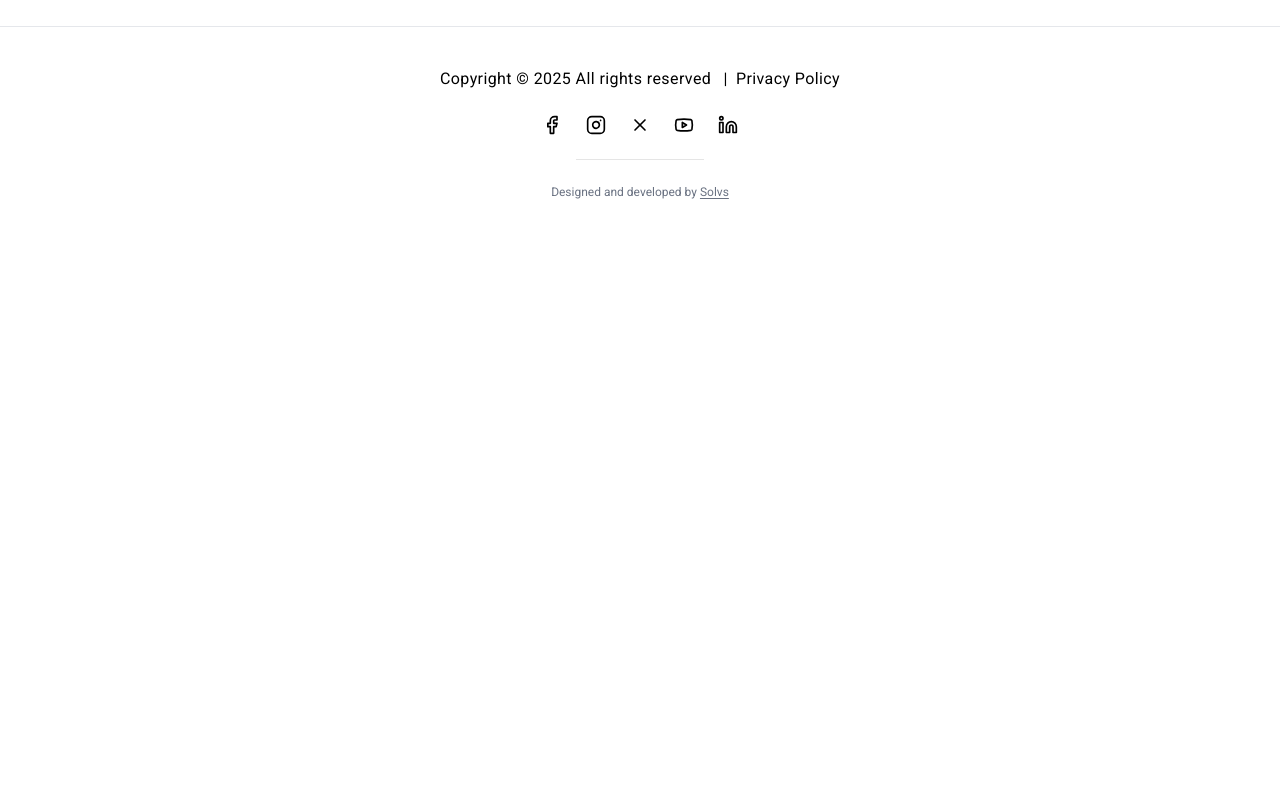
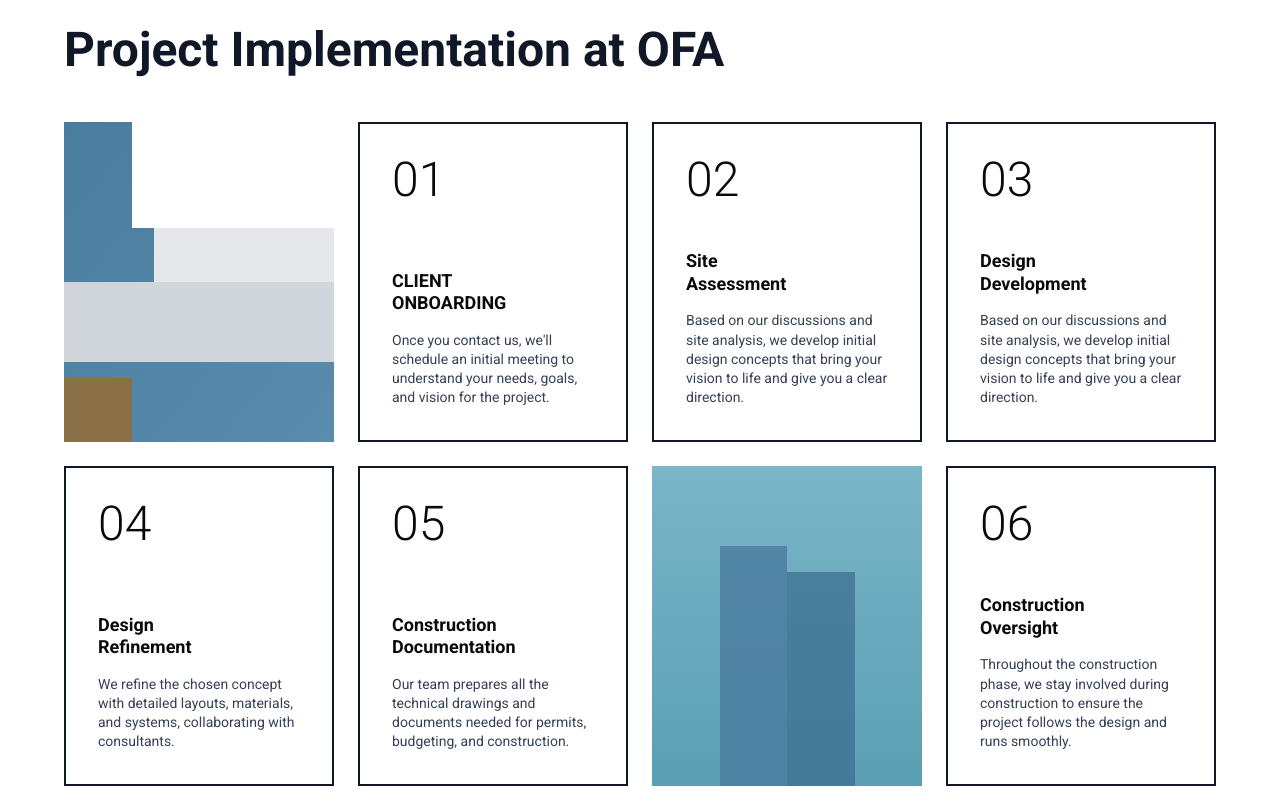
Before and after one commit to vamsi-solvs/Solvs-website, a Next.js app: page /test in a window 1280 px wide. Shown: the part 1360-2160 px from the top of the page. Before the commit the page ends 1600 px from the top, so only its background shows below. Built offline with nearby package versions, Linux system fonts and the light colour scheme.

Commit message:
studio ending is pending

```diff
--- a/src/features/studio/people/PeopleContent.jsx
+++ b/src/features/studio/people/PeopleContent.jsx
@@ -1,10 +1,41 @@
-import React from 'react';
+import Image from 'next/image';
+import { peopleData } from '@/utils/people';
 
+// Reusable card component for a single person
+const PersonCard = ({ imageUrl, name, designation }) => {
+  return (
+    <div className="flex flex-col items-center text-center p-4">
+      <div className="w-full aspect-square relative mb-4 bg-gray-300 rounded-lg overflow-hidden">
+        {imageUrl ? (
+          <Image
+            src={imageUrl}
+            alt={`Photo of ${name}`}
+            layout="fill"
+            objectFit="cover"
+          />
+        ) : null}
+      </div>
+      <h3 className="text-xl font-semibold">{name}</h3>
+      <p className="text-md text-gray-600">{designation}</p>
+    </div>
+  );
+};
+
+// Main component to display a list of people
 const PeopleContent = () => {
+
   return (
-    <div className="text-center p-8">
-      <h2 className="text-3xl font-bold mb-4">People Content</h2>
-      <p className="text-lg text-gray-700">Information about the studio&apos;s team and collaborators will be displayed here.</p>
+    <div className="container mx-auto px-4 py-12">
+      <div className="grid grid-cols-1 sm:grid-cols-2 md:grid-cols-3 lg:grid-cols-4 xl:grid-cols-5 gap-8">
+        {peopleData.map((person, index) => (
+          <PersonCard
+            key={index}
+            name={person.name}
+            designation={person.designation}
+            imageUrl={person.imageUrl}
+          />
+        ))}
+      </div>
     </div>
   );
 };
--- a/src/features/studio/profile/components/HeroSection.jsx
+++ b/src/features/studio/profile/components/HeroSection.jsx
@@ -91,6 +91,9 @@
           rhoncus ipsum ornare tempor.
         </p>
       </ContentSection>
+
+      {/* Project Implementation Section */}
+      <ProjectImplementation />
     </div>
   );
 };
@@ -120,4 +123,153 @@
   );
 };
 
+// Project Implementation Component
+const ProjectImplementation = () => {
+  const ref = useRef(null);
+  const isInView = useInView(ref, { once: true, margin: "-100px" });
+
+  return (
+    <motion.div
+      ref={ref}
+      className="bg-white px-6 sm:px-8 md:px-12 lg:px-16 py-12 md:py-16 lg:py-20"
+      initial={{ opacity: 0, y: 50 }}
+      animate={isInView ? { opacity: 1, y: 0 } : {}}
+      transition={{ duration: 0.8, ease: "easeOut" }}
+    >
+      <div className="w-full">
+        <h1 className="text-4xl md:text-5xl font-bold mb-12 text-gray-900">
+          Project Implementation at OFA
+        </h1>
+
+        <div className="grid grid-cols-1 md:grid-cols-2 lg:grid-cols-4 gap-6">
+          {/* Row 1 - Image */}
+          <motion.div
+            className="relative h-80 overflow-hidden"
+            initial={{ opacity: 0, x: -100 }}
+            animate={isInView ? { opacity: 1, x: 0 } : {}}
+            transition={{ duration: 0.5, delay: 0 }}
+          >
+            <div className="absolute inset-0 bg-[#4A7C9E]">
+              <div className="absolute inset-0 bg-gradient-to-br from-[#4A7C9E] to-[#5A8CAE]" />
+              <div className="absolute top-0 right-0 w-3/4 h-1/3 bg-white" />
+              <div className="absolute top-1/3 right-0 w-2/3 h-1/4 bg-gray-200" />
+              <div className="absolute bottom-1/4 left-0 right-0 h-1/4 bg-gray-300" />
+              <div className="absolute bottom-0 left-0 w-1/4 h-1/5 bg-[#8B6F47]" />
+            </div>
+          </motion.div>
+
+          {/* Card 01 */}
+          <motion.div
+            className="border-2 border-gray-900 p-8 flex flex-col justify-between h-80"
+            initial={{ opacity: 0, x: -100 }}
+            animate={isInView ? { opacity: 1, x: 0 } : {}}
+            transition={{ duration: 0.5, delay: 0.1 }}
+          >
+            <div className="text-5xl font-light mb-8">01</div>
+            <div>
+              <h2 className="text-lg font-bold mb-4 leading-tight">CLIENT<br />ONBOARDING</h2>
+              <p className="text-sm text-gray-700 leading-snug">
+                Once you contact us, we&apos;ll schedule an initial meeting to understand your needs, goals, and vision for the project.
+              </p>
+            </div>
+          </motion.div>
+
+          {/* Card 02 */}
+          <motion.div
+            className="border-2 border-gray-900 p-8 flex flex-col justify-between h-80"
+            initial={{ opacity: 0, x: -100 }}
+            animate={isInView ? { opacity: 1, x: 0 } : {}}
+            transition={{ duration: 0.5, delay: 0.2 }}
+          >
+            <div className="text-5xl font-light mb-8">02</div>
+            <div>
+              <h2 className="text-lg font-bold mb-4 leading-tight">Site<br />Assessment</h2>
+              <p className="text-sm text-gray-700 leading-snug">
+                Based on our discussions and site analysis, we develop initial design concepts that bring your vision to life and give you a clear direction.
+              </p>
+            </div>
+          </motion.div>
+
+          {/* Card 03 */}
+          <motion.div
+            className="border-2 border-gray-900 p-8 flex flex-col justify-between h-80"
+            initial={{ opacity: 0, x: -100 }}
+            animate={isInView ? { opacity: 1, x: 0 } : {}}
+            transition={{ duration: 0.5, delay: 0.3 }}
+          >
+            <div className="text-5xl font-light mb-8">03</div>
+            <div>
+              <h2 className="text-lg font-bold mb-4 leading-tight">Design<br />Development</h2>
+              <p className="text-sm text-gray-700 leading-snug">
+                Based on our discussions and site analysis, we develop initial design concepts that bring your vision to life and give you a clear direction.
+              </p>
+            </div>
+          </motion.div>
+
+          {/* Row 2 - Card 04 */}
+          <motion.div
+            className="border-2 border-gray-900 p-8 flex flex-col justify-between h-80"
+            initial={{ opacity: 0, x: 100 }}
+            animate={isInView ? { opacity: 1, x: 0 } : {}}
+            transition={{ duration: 0.5, delay: 0.4 }}
+          >
+            <div className="text-5xl font-light mb-8">04</div>
+            <div>
+              <h2 className="text-lg font-bold mb-4 leading-tight">Design<br />Refinement</h2>
+              <p className="text-sm text-gray-700 leading-snug">
+                We refine the chosen concept with detailed layouts, materials, and systems, collaborating with consultants.
+              </p>
+            </div>
+          </motion.div>
+
+          {/* Card 05 */}
+          <motion.div
+            className="border-2 border-gray-900 p-8 flex flex-col justify-between h-80"
+            initial={{ opacity: 0, x: 100 }}
+            animate={isInView ? { opacity: 1, x: 0 } : {}}
+            transition={{ duration: 0.5, delay: 0.5 }}
+          >
+            <div className="text-5xl font-light mb-8">05</div>
+            <div>
+              <h2 className="text-lg font-bold mb-4 leading-tight">Construction<br />Documentation</h2>
+              <p className="text-sm text-gray-700 leading-snug">
+                Our team prepares all the technical drawings and documents needed for permits, budgeting, and construction.
+              </p>
+            </div>
+          </motion.div>
+
+          {/* Row 2 - Image */}
+          <motion.div
+            className="relative h-80 overflow-hidden"
+            initial={{ opacity: 0, x: 100 }}
+            animate={isInView ? { opacity: 1, x: 0 } : {}}
+            transition={{ duration: 0.5, delay: 0.6 }}
+          >
+            <div className="absolute inset-0 bg-gradient-to-b from-[#7AB5C9] to-[#5A9FB3]">
+              <div className="absolute bottom-0 left-1/4 w-1/4 h-3/4 bg-[#4A7B9E] opacity-80" />
+              <div className="absolute bottom-0 left-1/2 w-1/4 h-2/3 bg-[#3A6B8E] opacity-70" />
+            </div>
+          </motion.div>
+
+          {/* Card 06 */}
+          <motion.div
+            className="border-2 border-gray-900 p-8 flex flex-col justify-between h-80"
+            initial={{ opacity: 0, x: 100 }}
+            animate={isInView ? { opacity: 1, x: 0 } : {}}
+            transition={{ duration: 0.5, delay: 0.7 }}
+          >
+            <div className="text-5xl font-light mb-8">06</div>
+            <div>
+              <h2 className="text-lg font-bold mb-4 leading-tight">Construction<br />Oversight</h2>
+              <p className="text-sm text-gray-700 leading-snug">
+                Throughout the construction phase, we stay involved during construction to ensure the project follows the design and runs smoothly.
+              </p>
+            </div>
+          </motion.div>
+        </div>
+      </div>
+    </motion.div>
+  );
+};
+
 export default HeroSection;
--- /dev/null
+++ b/src/utils/people.js
@@ -0,0 +1,27 @@
+export const peopleData = [
+  {
+    name: 'Olivia Chen',
+    designation: 'Principal Architect',
+    imageUrl: null,
+  },
+  {
+    name: 'Benjamin Carter',
+    designation: 'Lead Designer',
+    imageUrl: null,
+  },
+  {
+    name: 'Sophia Rodriguez',
+    designation: 'Project Manager',
+    imageUrl: null,
+  },
+  {
+    name: 'Liam Goldberg',
+    designation: 'Architectural Technologist',
+    imageUrl: null,
+  },
+  {
+    name: 'Ava Nguyen',
+    designation: 'Junior Designer',
+    imageUrl: null,
+  },
+];
```
